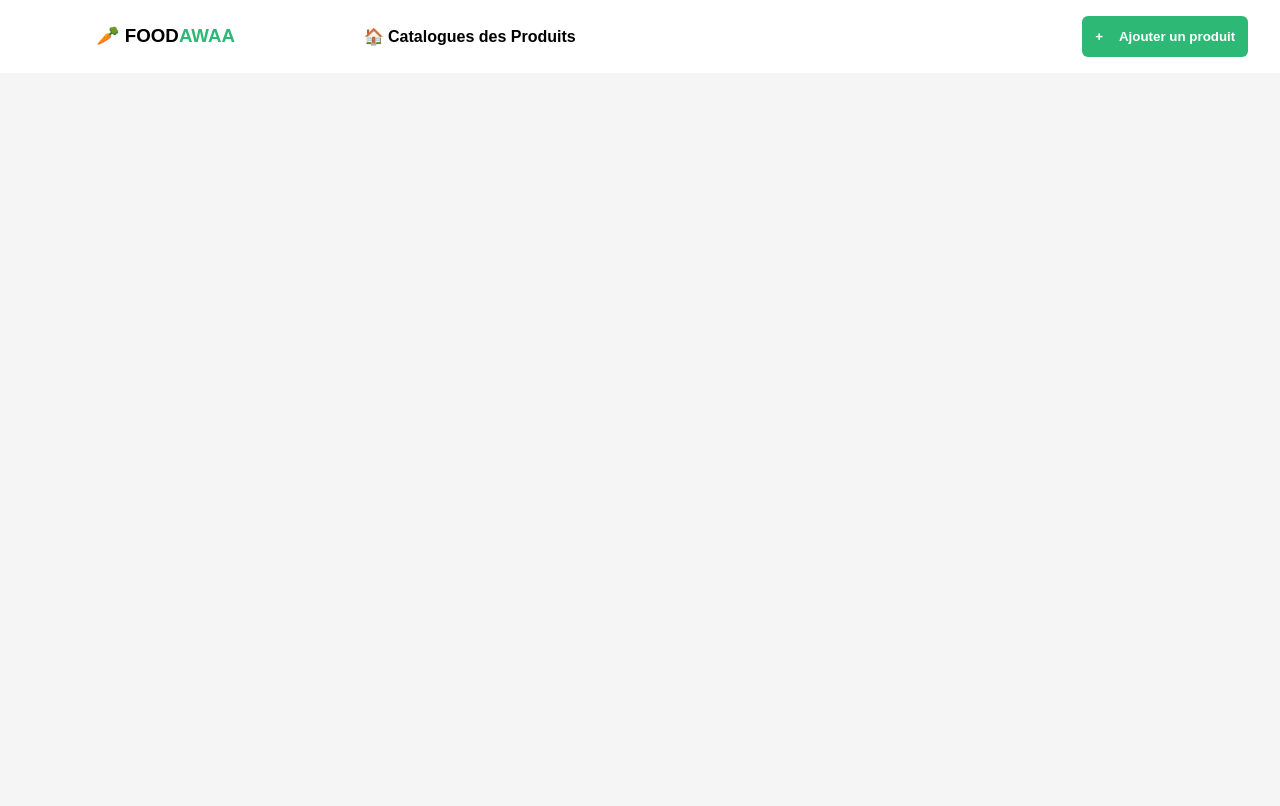
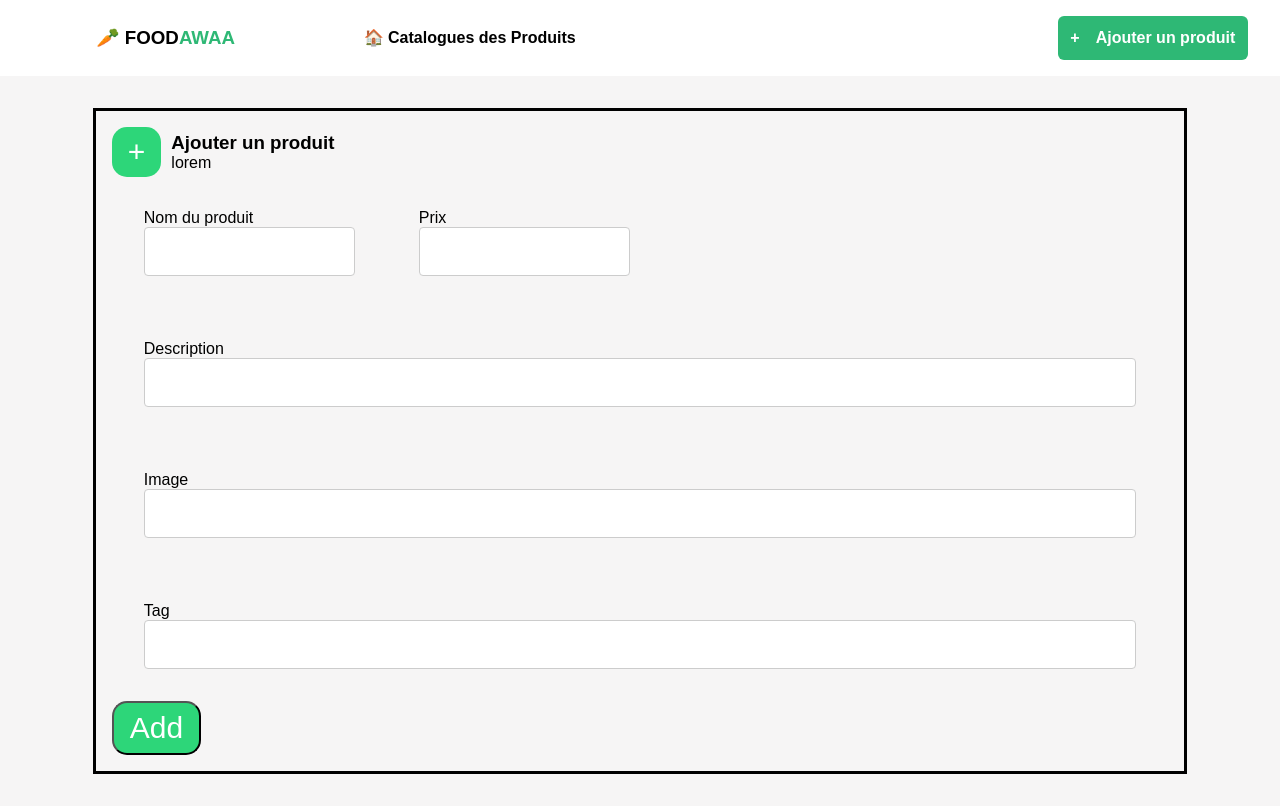
Before and after one commit to Mirak005/products-management, a React (Create React App) app: page /products/create in a window 1280 px wide. Built offline with nearby package versions, Linux system fonts and the light colour scheme.

Commit message:
feat: add edit form (wip)

```diff
--- a/src/App.tsx
+++ b/src/App.tsx
@@ -1,9 +1,10 @@
-import * as React from 'react'
-import { Routes, Route } from 'react-router-dom'
-import './App.css'
-import Home from './pages/Home'
-import ProductDetails from './pages/ProductDetails'
-import Header from './components/Header'
+import * as React from 'react';
+import { Routes, Route } from 'react-router-dom';
+import './App.css';
+import Home from './pages/Home';
+import ProductDetails from './pages/ProductDetails';
+import Header from './components/Header';
+import CreateEdit from './pages/AddEditPage';
 
 function App() {
   return (
@@ -12,11 +13,13 @@ function App() {
       <main>
         <Routes>
           <Route path='/' element={<Home />} />
-          <Route path='/product/:productId' element={<ProductDetails />} />
+          <Route path='/products/:productId' element={<ProductDetails />} />
+          <Route path='/products/create' element={<CreateEdit />} />
+          <Route path='/products/:productId/edit' element={<CreateEdit />} />
         </Routes>
       </main>
     </React.Fragment>
-  )
+  );
 }
 
-export default App
+export default App;
--- /dev/null
+++ b/src/components/AddEditForm/index.css
@@ -0,0 +1,49 @@
+.row {
+  display: flex;
+  align-items: center;
+}
+
+.row:first-child {
+  flex-basis: 80%;
+}
+
+.form-container {
+  width: 90%;
+  margin: auto;
+  border: solid;
+  padding: 1rem;
+}
+
+.form-group {
+  padding: 2rem;
+}
+.form-group > input {
+  width: 100%;
+  padding: 1rem;
+  border-radius: 4px;
+  outline: none;
+}
+
+.form-header {
+  display: flex;
+  align-items: center;
+}
+
+.form-header > span,
+button {
+  color: white;
+  font-size: 30px;
+  padding: 0.5rem 1rem;
+  background-color: rgb(45, 214, 121);
+  border-radius: 15px;
+  margin-right: 10px;
+}
+
+@media (max-width: 460px) {
+  .row {
+    flex-wrap: wrap;
+  }
+  .row > * {
+    width: 100%;
+  }
+}
--- /dev/null
+++ b/src/components/AddEditForm/index.tsx
@@ -0,0 +1,86 @@
+import * as React from 'react';
+import useForm from '../../hooks/useForm';
+import { IProduct } from '../../types';
+import './index.css';
+
+type Props = {
+  productData?: IProduct;
+};
+
+export default function AddEditForm({ productData }: Props) {
+  const [tags, setTags] = React.useState(productData?.tags || []);
+  const { formData, handleInputChange, handleSubmit } = useForm(
+    productData || {},
+    () => {}
+  );
+
+  const [tag, setTag] = React.useState('');
+
+  const onSubmitTag = (e: React.FormEvent<HTMLFormElement>) => {
+    e.preventDefault();
+    setTags([...tags, tag]);
+    setTag('');
+  };
+  return (
+    <div className='form-container'>
+      <div className='form-header'>
+        <span>+</span>
+        <div>
+          <h3>Ajouter un produit</h3>
+          <span>lorem</span>
+        </div>
+      </div>
+      <form
+        onSubmit={(e) => {
+          e.preventDefault();
+          alert('submit');
+        }}
+      >
+        <div className='row'>
+          <div className='form-group'>
+            <label>Nom du produit</label>
+            <br />
+            <input type='text' />
+          </div>
+          <div className='form-group'>
+            <label>Prix</label>
+            <br />
+            <input type='text' />
+          </div>
+        </div>
+        <div className='form-group'>
+          <label>Description</label>
+          <br />
+          <input type='text' />
+        </div>
+        <div className='form-group'>
+          <label>Image</label>
+          <br />
+          <input type='text' />
+        </div>
+      </form>
+      <form onSubmit={onSubmitTag}>
+        <div className='form-group'>
+          <label>Tag</label>
+          <br />
+          <input
+            type='text'
+            value={tag}
+            onKeyDown={(e) => {
+              if (e.key === 'Enter') {
+                console.log('do validate');
+              }
+            }}
+            onChange={(e) => setTag(e.target.value)}
+          />
+        </div>
+
+        {tags.map((tag) => (
+          <span>{tag}</span>
+        ))}
+      </form>
+
+      <button>Add</button>
+    </div>
+  );
+}
--- a/src/components/Header/index.tsx
+++ b/src/components/Header/index.tsx
@@ -1,14 +1,14 @@
-import { useNavigate } from 'react-router-dom'
-import Button from '../Button'
+import { useNavigate } from 'react-router-dom';
+import Button from '../Button';
 
-import './index.css'
+import './index.css';
 
 const Header = () => {
-  const navigate = useNavigate()
+  const navigate = useNavigate();
 
   const handleGoTo = () => {
-    navigate(`/`, { replace: true })
-  }
+    navigate(`/`, { replace: true });
+  };
   return (
     <header className='header-container bg-white'>
       <div className='page-description'>
@@ -18,9 +18,11 @@ const Header = () => {
 
         <h4>🏠 Catalogues des Produits</h4>
       </div>
-      <Button icon='plus'> Ajouter un produit</Button>
+      <Button icon='plus' to='/products/create'>
+        Ajouter un produit
+      </Button>
     </header>
-  )
-}
+  );
+};
 
-export default Header
+export default Header;
--- a/src/components/ProductCard/index.tsx
+++ b/src/components/ProductCard/index.tsx
@@ -14,7 +14,7 @@ export const ProductCard: React.FC<Props> = ({ product }) => {
   const navigate = useNavigate()
 
   const handleGoTo = () => {
-    navigate(`/product/${product._id}`, { replace: true })
+    navigate(`/products/${product._id}`, { replace: true })
   }
 
   return (
--- a/src/components/ProductDetailCard/SkeletonDetailCard.tsx
+++ b/src/components/ProductDetailCard/SkeletonDetailCard.tsx
@@ -1,19 +1,22 @@
-import Skeleton from '../Skeleton'
+import Skeleton from '../Skeleton';
 
-import './index.css'
+import './index.css';
 
-const cardImageStyle = { padding: '100%', height: '100%' }
-const cardHeaderStyle = { height: '20px', width: '20%', borderRadius: '15px' }
+const containerStyle = { padding: '3rem' };
+const imageSkeleton = {
+  borderRadius: '15px',
+};
 const paragraphStyle = {
   height: '10px',
   padding: '0.5rem',
   borderRadius: '15px',
-}
+  marginBottom: '15px',
+};
 
 const SkeletonDetailCard = () => {
   return (
-    <div className='product-details'>
-        <Skeleton style={{ borderRadius: '15px' }}></Skeleton>
+    <div className='product-details' style={containerStyle}>
+      <Skeleton style={imageSkeleton}></Skeleton>
       <div className='product-info'>
         <Skeleton style={paragraphStyle}></Skeleton>
         <Skeleton style={paragraphStyle}></Skeleton>
@@ -24,7 +27,7 @@ const SkeletonDetailCard = () => {
         </div>
       </div>
     </div>
-  )
-}
+  );
+};
 
-export default SkeletonDetailCard
+export default SkeletonDetailCard;
--- /dev/null
+++ b/src/pages/AddEditPage/index.tsx
@@ -0,0 +1,16 @@
+import React, { useState } from 'react';
+import { useParams } from 'react-router-dom';
+import AddEditForm from '../../components/AddEditForm';
+
+import { IProduct } from '../../types';
+
+function CreateEdit() {
+  const { productId } = useParams();
+  return (
+    <main>
+      <AddEditForm />
+    </main>
+  );
+}
+
+export default CreateEdit;
--- a/src/pages/Home/index.tsx
+++ b/src/pages/Home/index.tsx
@@ -1,29 +1,31 @@
-import React, { useState } from 'react'
+import React, { useState } from 'react';
 
-import ProductList from '../../components/ProductList'
-import Search from '../../components/Search'
-import useInfiniteScroll from '../../hooks/useInfiniteScroll'
-import useProducts from '../../hooks/useProducts'
+import ProductList from '../../components/ProductList';
+import Search from '../../components/Search';
+import useInfiniteScroll from '../../hooks/useInfiniteScroll';
+import useProducts from '../../hooks/useProducts';
 
-import { IProduct } from '../../types'
+import { IProduct } from '../../types';
 
 function Home() {
-  const [searchText, setSearchText] = useState('')
+  const [searchText, setSearchText] = useState('');
 
   //TODO: implement Alert comonent
-  const [products, isLoading, hasError, total, loadData] = useProducts()
-  const [hasMore] = useInfiniteScroll(total, 15, loadData)
+  const [products, isLoading, hasError, total, loadData] = useProducts();
+  const [hasMore] = useInfiniteScroll(total, 15, loadData);
 
   const handleSearchChange = (e: React.ChangeEvent<HTMLInputElement>) => {
-    setSearchText(e?.target.value)
-  }
+    setSearchText(e?.target.value);
+  };
+
+  //Todo implement request filter by tag
 
   const handleFilter = (productList: IProduct[]) => {
     return productList.filter((product) => {
-      const rgx = new RegExp(searchText, 'ig')
-      return rgx.test(product.name)
-    })
-  }
+      const rgx = new RegExp(searchText, 'ig');
+      return rgx.test(product.name);
+    });
+  };
 
   return (
     <main>
@@ -34,7 +36,7 @@ function Home() {
         hasMore={hasMore}
       />
     </main>
-  )
+  );
 }
 
-export default Home
+export default Home;
--- a/src/pages/ProductDetails/index.tsx
+++ b/src/pages/ProductDetails/index.tsx
@@ -1,36 +1,37 @@
-import { useParams } from 'react-router-dom'
-import { ProductCard } from '../../components/ProductCard'
+import { useParams } from 'react-router-dom';
+import { ProductCard } from '../../components/ProductCard';
+import SkeletonCard from '../../components/ProductCard/SkeletonCard';
 
-import ProductDetailsCard from '../../components/ProductDetailCard'
-import SkeletonDetailCard from '../../components/ProductDetailCard/SkeletonDetailCard'
-import useProduct from '../../hooks/useProduct'
-import useProducts from '../../hooks/useProducts'
+import ProductDetailsCard from '../../components/ProductDetailCard';
+import SkeletonDetailCard from '../../components/ProductDetailCard/SkeletonDetailCard';
+import useProduct from '../../hooks/useProduct';
+import useProducts from '../../hooks/useProducts';
 
-import './index.css'
+import './index.css';
 
 function ProductDetails() {
-  let { productId } = useParams()
-  const [product, isLoading, hasError] = useProduct(productId as string)
-  const [allProducts, isAllProductsLoading] = useProducts()
+  let { productId } = useParams();
+  const [product, isLoading, hasError] = useProduct(productId as string);
+  const [allProducts, isAllProductsLoading] = useProducts();
 
   const filterProductsByTag = () => {
-    const relatedTages = product.tags || []
+    const relatedTages = product.tags || [];
 
-    const filterProducts = []
+    const filterProducts = [];
 
     for (let i = 0; i < allProducts.length; i++) {
-      if (filterProducts.length === 3 || relatedTages.length ===0) {
-        break
+      if (filterProducts.length === 3 || relatedTages.length === 0) {
+        break;
       }
-      const currentTags = allProducts[i].tags
-      const match = currentTags.find((tag) => relatedTages.includes(tag))
+      const currentTags = allProducts[i].tags;
+      const match = currentTags.find((tag) => relatedTages.includes(tag));
       if (match) {
-        filterProducts.push(allProducts[i])
+        filterProducts.push(allProducts[i]);
       }
     }
 
-    return filterProducts
-  }
+    return filterProducts;
+  };
 
   return (
     <>
@@ -51,13 +52,21 @@ function ProductDetails() {
             paddingTop: '1rem',
           }}
         >
-          {filterProductsByTag().map((el) => (
-            <ProductCard key={el._id} product={el} />
-          ))}
+          {isAllProductsLoading ? (
+            <>
+              <SkeletonCard></SkeletonCard>
+              <SkeletonCard></SkeletonCard>
+              <SkeletonCard></SkeletonCard>
+            </>
+          ) : (
+            filterProductsByTag().map((el) => (
+              <ProductCard key={el._id} product={el} />
+            ))
+          )}
         </div>
       </div>
     </>
-  )
+  );
 }
 
-export default ProductDetails
+export default ProductDetails;
--- a/src/services/productApi.ts
+++ b/src/services/productApi.ts
@@ -5,11 +5,13 @@ const api = axios.create({
   baseURL: 'https://technical-test-frontend.herokuapp.com/api',
 })
 
+//https://technical-test-frontend.herokuapp.com/api/products?tags[]=burger&vegan
+//https://technical-test-frontend.herokuapp.com/api/products?name=burger
+//TODO add optional query for tags  and add filter by name
 export const getProducts = async (
   startPage: number = 0
 ): Promise<ProductsResponse> => {
   const { data } = await api.get(`/products?start=${startPage}`)
-  console.log({ data })
 
   return data
 }
```
